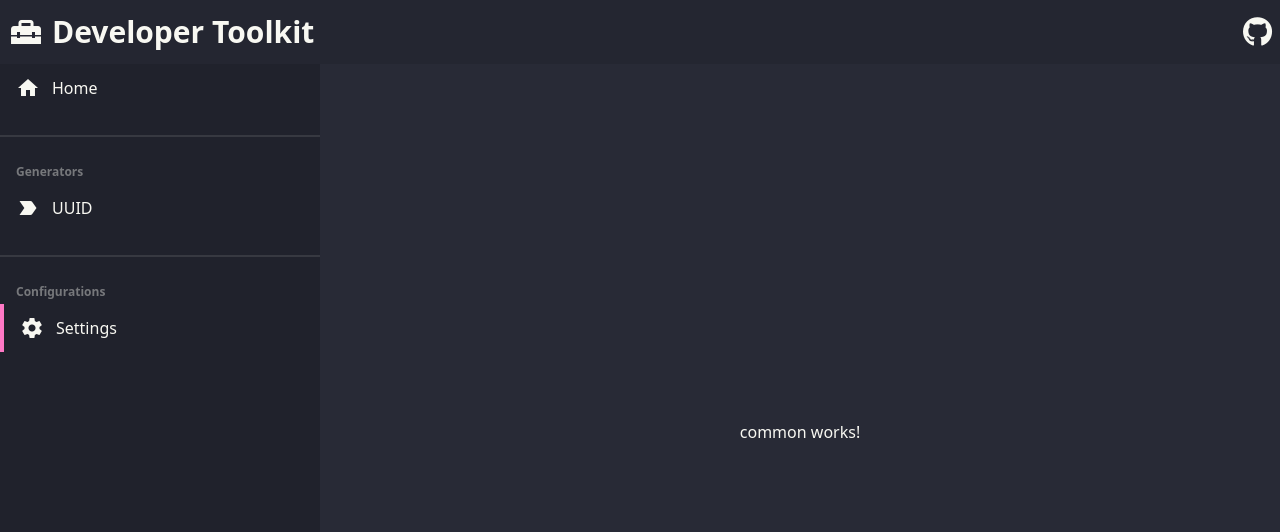
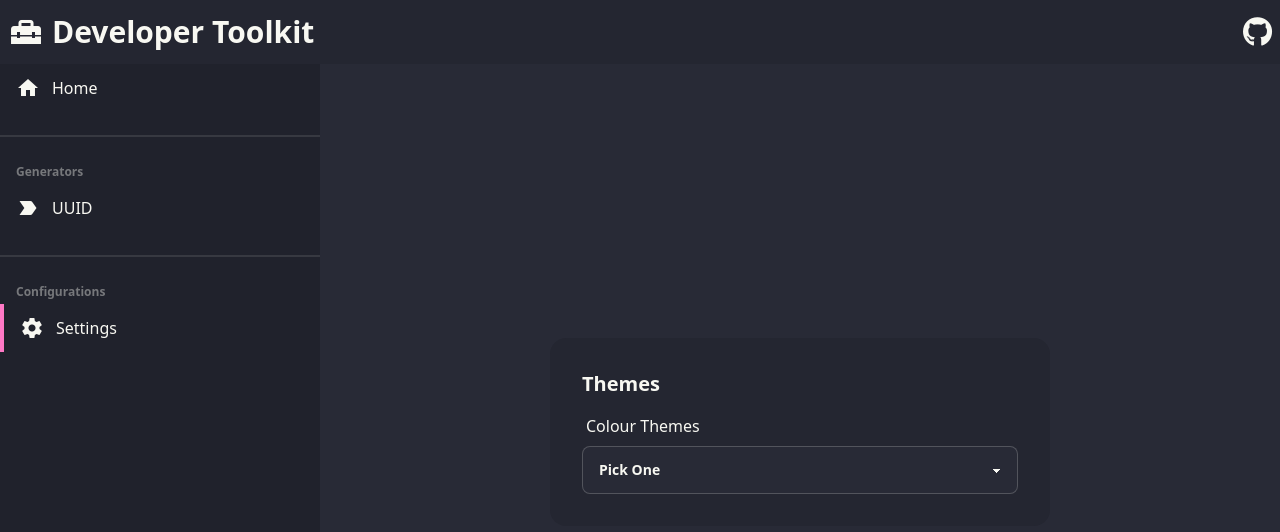
Before and after one commit to kelvinchin12070811/developer-toolkit, an Angular app: page /settings in a window 1280 px wide. Shown: the top 532 px of the page. Built offline with nearby package versions, Linux system fonts and the light colour scheme.

Commit message:
Added layout for setting page

```diff
--- a/src/app/app.component.html
+++ b/src/app/app.component.html
@@ -2,7 +2,7 @@
 
 <div class="drawer drawer-mobile">
   <input id="sidebar-drawer" type="checkbox" class="drawer-toggle" />
-  <div class="drawer-content flex flex-col items-center justify-center">
+  <div class="drawer-content flex flex-col items-stretch justify-center">
     <!-- Page content here -->
     <router-outlet></router-outlet>
   </div>
--- a/src/app/pages/settings/common/common.component.html
+++ b/src/app/pages/settings/common/common.component.html
@@ -1 +1,18 @@
-<p>common works!</p>
+<main class="root-container">
+  <div class="card">
+    <div class="card-body">
+      <h2 class="card-title">Themes</h2>
+
+      <div class="form-control">
+        <label class="label">Colour Themes</label>
+        <select class="select select-bordered">
+          <option disabled selected>Pick One</option>
+          <option>dracula</option>
+          <option>light</option>
+          <option>dark</option>
+          <option>retro</option>
+        </select>
+      </div>
+    </div>
+  </div>
+</main>
--- a/src/app/pages/settings/common/common.component.scss
+++ b/src/app/pages/settings/common/common.component.scss
@@ -0,0 +1,11 @@
+.root-container {
+    @apply w-full md:w-[500px] ml-auto mr-auto;
+}
+
+.card {
+    @apply w-full bg-base-200;
+}
+
+.form-control {
+    @apply w-full;
+}
```
